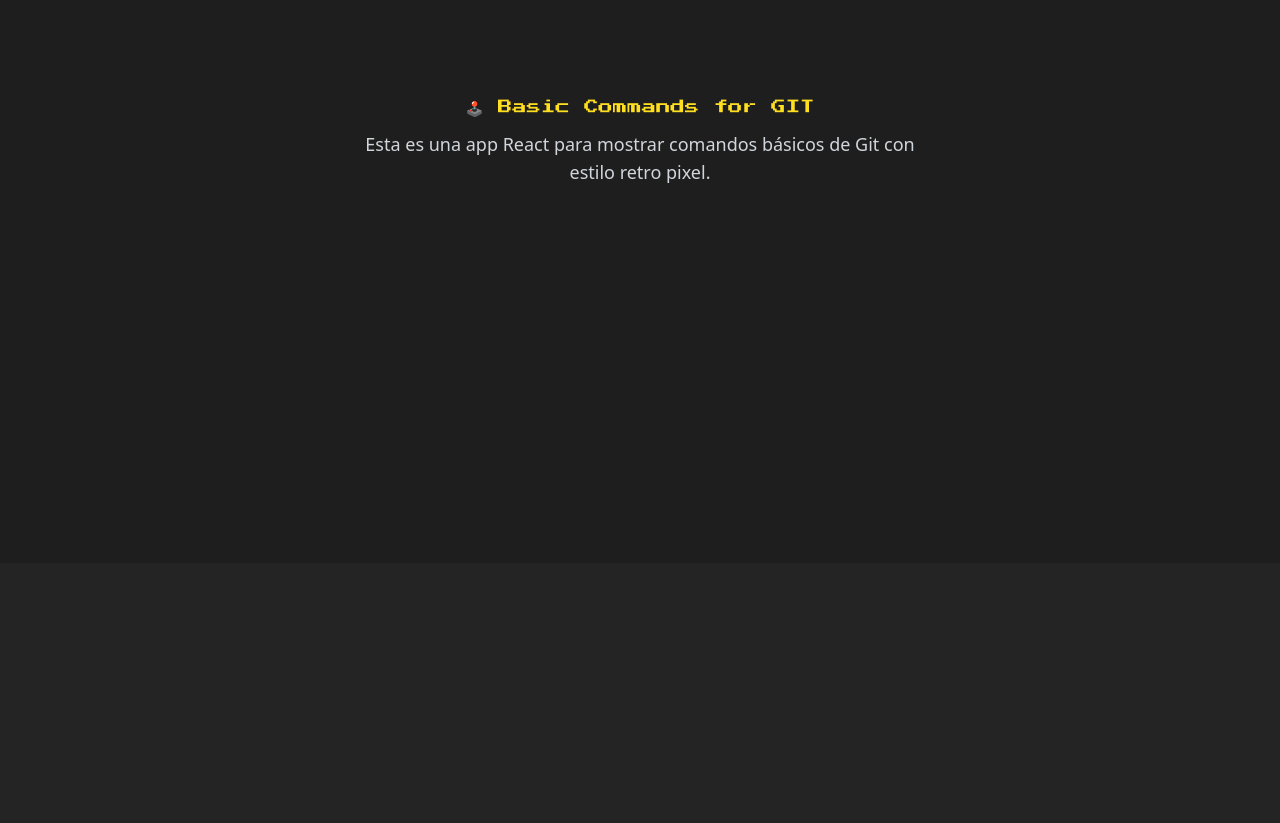
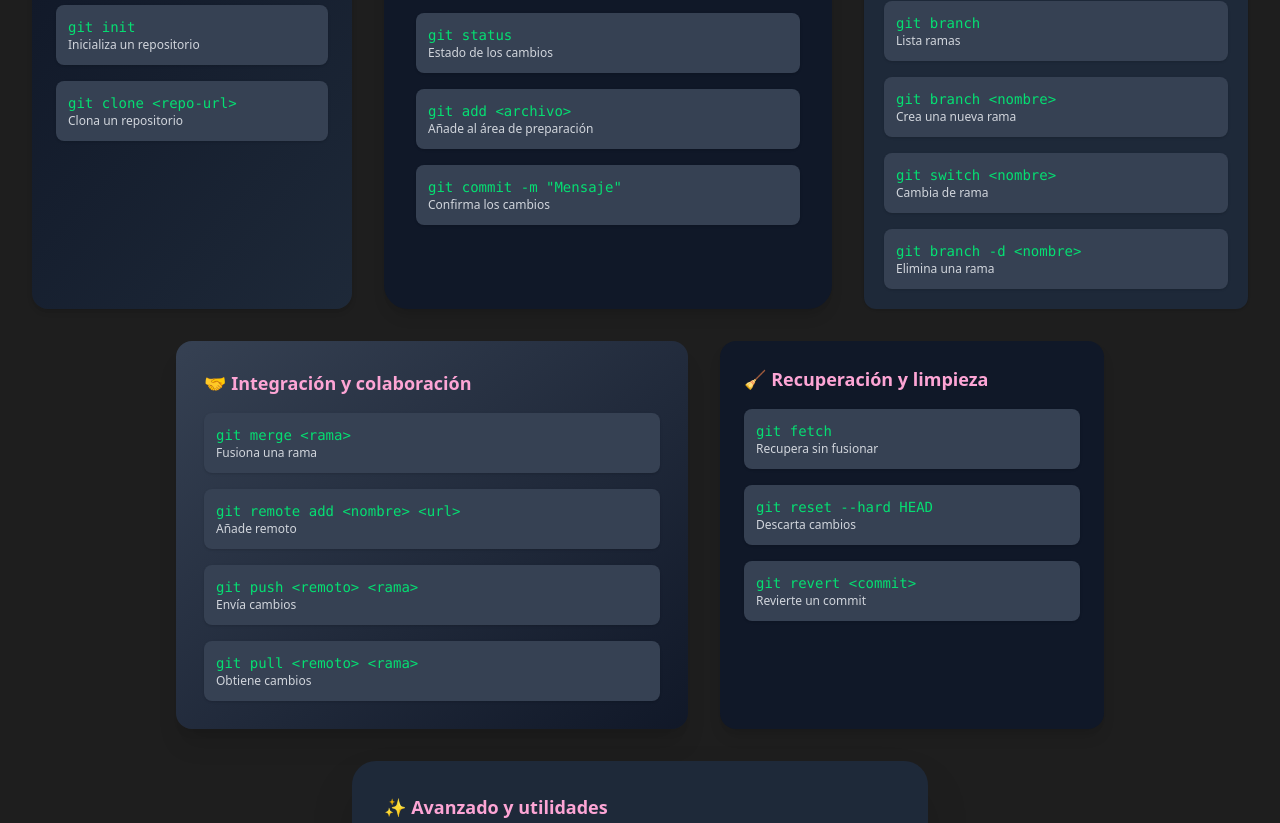
Before and after one commit to AdrianGerman/basic-commands-for-git, a React (Vite) app: page / in a window 1280 px wide. Shown: the part 237-1060 px from the top of the page. Before the commit the page ends 800 px from the top, so only its background shows below. Built offline with nearby package versions, Linux system fonts and the light colour scheme.

Commit message:
command grid component

```diff
--- /dev/null
+++ b/src/components/CommandGrid.jsx
@@ -0,0 +1,83 @@
+import { Section } from "./Section"
+
+export const CommandGrid = () => {
+  return (
+    <div className="flex flex-wrap gap-8 w-full max-w-7xl px-6 justify-center">
+      <Section
+        title="Inicialización"
+        emoji="🚀"
+        columns={1}
+        className="bg-gradient-to-br from-gray-900 to-gray-800 rounded-2xl shadow-md p-6 w-full max-w-xs"
+        commands={[
+          { cmd: "git init", desc: "Inicializa un repositorio" },
+          { cmd: "git clone <repo-url>", desc: "Clona un repositorio" }
+        ]}
+      />
+
+      <Section
+        title="Desarrollo diario"
+        emoji="⚙️"
+        columns={3}
+        className="bg-gray-900 rounded-3xl shadow-lg p-8 w-full max-w-md"
+        commands={[
+          { cmd: "git status", desc: "Estado de los cambios" },
+          { cmd: "git add <archivo>", desc: "Añade al área de preparación" },
+          { cmd: 'git commit -m "Mensaje"', desc: "Confirma los cambios" }
+        ]}
+      />
+
+      <Section
+        title="Gestión de ramas"
+        emoji="🌿"
+        columns={2}
+        className="bg-gray-800 rounded-xl shadow p-5 w-full max-w-sm"
+        commands={[
+          { cmd: "git branch", desc: "Lista ramas" },
+          { cmd: "git branch <nombre>", desc: "Crea una nueva rama" },
+          { cmd: "git switch <nombre>", desc: "Cambia de rama" },
+          { cmd: "git branch -d <nombre>", desc: "Elimina una rama" }
+        ]}
+      />
+
+      <Section
+        title="Integración y colaboración"
+        emoji="🤝"
+        columns={4}
+        className="bg-gradient-to-tl from-gray-900 to-gray-700 rounded-2xl shadow-xl p-7 w-full max-w-lg"
+        commands={[
+          { cmd: "git merge <rama>", desc: "Fusiona una rama" },
+          { cmd: "git remote add <nombre> <url>", desc: "Añade remoto" },
+          { cmd: "git push <remoto> <rama>", desc: "Envía cambios" },
+          { cmd: "git pull <remoto> <rama>", desc: "Obtiene cambios" }
+        ]}
+      />
+
+      <Section
+        title="Recuperación y limpieza"
+        emoji="🧹"
+        columns={3}
+        className="bg-gray-900 rounded-2xl shadow-lg p-6 w-full max-w-sm"
+        commands={[
+          { cmd: "git fetch", desc: "Recupera sin fusionar" },
+          { cmd: "git reset --hard HEAD", desc: "Descarta cambios" },
+          { cmd: "git revert <commit>", desc: "Revierte un commit" }
+        ]}
+      />
+
+      <Section
+        title="Avanzado y utilidades"
+        emoji="✨"
+        columns={3}
+        className="bg-gray-800 rounded-3xl shadow-2xl p-8 w-full max-w-xl"
+        commands={[
+          { cmd: "git diff <a> <b>", desc: "Compara ramas" },
+          { cmd: "git show <hash>", desc: "Detalles del commit" },
+          { cmd: "git stash", desc: "Guarda cambios" },
+          { cmd: "git stash pop", desc: "Restaura cambios" },
+          { cmd: "git cherry-pick <hash>", desc: "Aplica un commit" },
+          { cmd: "git rebase <base>", desc: "Reaplica commits" }
+        ]}
+      />
+    </div>
+  )
+}
--- a/src/components/Content.jsx
+++ b/src/components/Content.jsx
@@ -10,6 +10,7 @@
         Esta es una app React para mostrar comandos básicos de Git con estilo
         retro pixel.
       </p>
+      <CommandGrid />
     </div>
   )
 }
```
